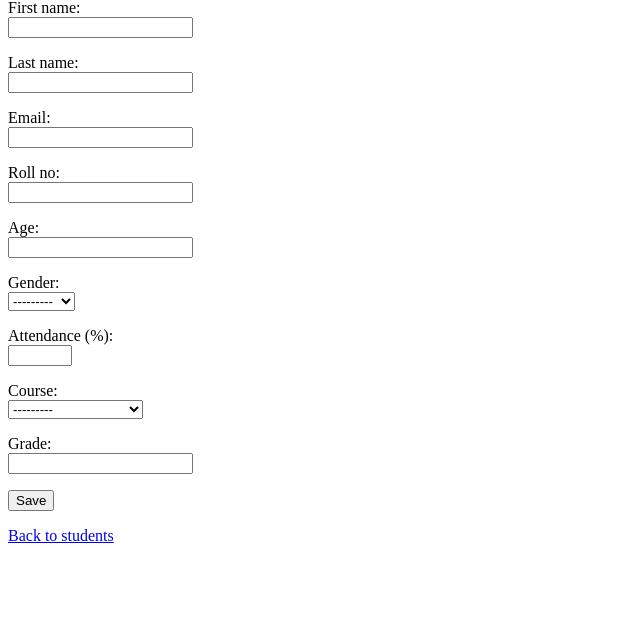
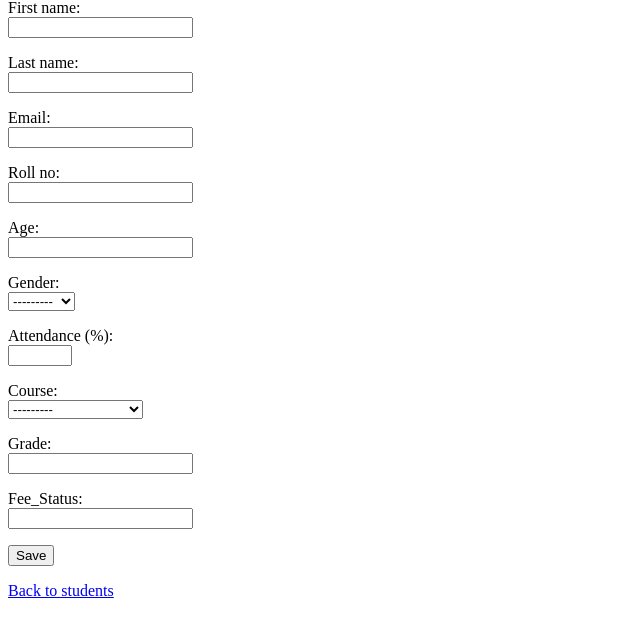
Before and after one commit to HSNAlekhya/Project-SMS, a Django app: page /add_student/ in a window 1280 px wide. Shown: the part 81-718 px from the top of the page, without its empty margins (0-640 px from the left). Run offline with Django 4.2, Linux system fonts and the light colour scheme; data comes from the database, SQL or seed files in the repository.

Commit message:
update code

```diff
--- a/projectsms/app1/admin.py
+++ b/projectsms/app1/admin.py
@@ -4,13 +4,13 @@ from .models import Student, Course, SimpleCourse
 
 @admin.register(Student)
 class StudentAdmin(admin.ModelAdmin):
-	list_display = ('first_name', 'last_name', 'roll_no', 'email', 'age', 'gender', 'attendance','grade',)
+	list_display = ('first_name', 'last_name', 'roll_no', 'email', 'age', 'gender', 'attendance','grade','fee_status',)
 	filter_horizontal = ('courses','simple_courses',)
 
 
 @admin.register(Course)
 class CourseAdmin(admin.ModelAdmin):
-    list_display = ('title', 'code', 'credits', 'instructor', 'semester', 'fee')
+    list_display = ('title', 'code', 'credits', 'instructor', 'semester',)
 
 
 @admin.register(SimpleCourse)
--- a/projectsms/app1/forms.py
+++ b/projectsms/app1/forms.py
@@ -6,16 +6,18 @@ class StudentForm(forms.ModelForm):
     class Meta:
         model = Student
         # keep only a single dropdown for course selection (selected_course)
-        fields = ['first_name', 'last_name', 'email', 'roll_no', 'age', 'gender', 'attendance', 'selected_course','grade']
+        fields = ['first_name', 'last_name', 'email', 'roll_no', 'age', 'gender', 'attendance', 'selected_course','grade','fee_status',]
         widgets = {
             'selected_course': forms.Select(),
             'gender': forms.Select(),
             'attendance': forms.NumberInput(attrs={'min': 0, 'max': 100}),
             'grade': forms.TextInput(attrs={'maxlength': 3}),
+            'fee_status': forms.TextInput(attrs={'maxlength': 10}),
         }
         labels = {
             'selected_course': 'Course',
             'gender': 'Gender',
             'attendance': 'Attendance (%)',
             'grade': 'Grade',
+            'fee_status': 'Fee_Status',
         }
--- a/projectsms/app1/models.py
+++ b/projectsms/app1/models.py
@@ -2,10 +2,10 @@ from django.db import models
 
 
 class Student(models.Model):
-    first_name = models.CharField(max_length=100)
-    last_name = models.CharField(max_length=100)
+    first_name = models.CharField(max_length=20)
+    last_name = models.CharField(max_length=10)
     email = models.EmailField(unique=True)
-    roll_no = models.CharField(max_length=20, unique=True)
+    roll_no = models.CharField(max_length=5, unique=True)
     age = models.PositiveIntegerField(null=True, blank=True)
     courses = models.ManyToManyField('Course', blank=True, related_name='students')
     # simple_courses: optional simple list of course names (max 50 chars)
@@ -26,6 +26,7 @@ class Student(models.Model):
     name = models.CharField(max_length=50)
     gender = models.CharField(max_length=1, choices=GENDER_CHOICES, blank=True)
     grade = models.CharField(max_length=3, blank=True)
+    fee_status = models.CharField(max_length=10)
 
 
     def __str__(self):
@@ -39,7 +40,7 @@ class Course(models.Model):
     credits = models.PositiveIntegerField(default=3)
     instructor = models.CharField(max_length=100, blank=True)
     semester = models.CharField(max_length=20, blank=True)
-    fee = models.DecimalField(max_digits=8, decimal_places=2, default=0)
+
 
     def __str__(self):
         return f"{self.title} ({self.code})"
--- a/projectsms/templates/add_student.html
+++ b/projectsms/templates/add_student.html
@@ -44,7 +44,11 @@
         {{ form.grade.label_tag }}<br>
         {{ form.grade }}
     </p>
-    <button type="submit">Save</button>
+    <p>
+        {{ form.fee_status.label_tag }}<br>
+        {{ form.fee_status }}
+    </p>
+        <button type="submit">Save</button>
     </form>
     <p><a href="{% url 'view_students' %}">Back to students</a></p>
 </body>
--- a/projectsms/templates/update_student.html
+++ b/projectsms/templates/update_student.html
@@ -44,6 +44,10 @@
         {{ form.grade.label_tag }}<br>
         {{ form.grade }}
     </p>
+    <p>
+        {{ form.fee_status.label_tag }}<br>
+        {{ form.fee_status }}
+    </p>
     <button type="submit">Save</button>
     </form>
     <p><a href="{% url 'view_students' %}">Back to students</a></p>
--- a/projectsms/templates/view_students.html
+++ b/projectsms/templates/view_students.html
@@ -12,7 +12,7 @@
     <h1>Students</h1>
     <p><a href="{% url 'add_student' %}">Add new student</a></p>
     <table class="students">
-    <tr><th>Roll Num</th><th>Name</th><th>Email</th><th>Age</th><th>Gender</th><th>Course</th><th>Attendance</th><th>Grade</th><th>Actions</th></tr>
+    <tr><th>Roll Num</th><th>Name</th><th>Email</th><th>Age</th><th>Gender</th><th>Course</th><th>Attendance</th><th>Grade</th><th>Fee Status</th><th>Actions</th></tr>
     {% for s in students %}
     <tr>
         <td>{{ s.roll_no }}</td>
@@ -23,6 +23,7 @@
         <td>{{ s.grade }}</td>
         <td>{% if s.selected_course %}{{ s.selected_course }}{% else %}-{% endif %}</td>
         <td>{% if s.attendance is not None %}{{ s.attendance }}%{% else %}-{% endif %}</td>
+        <td>{{ s.fee_status }}</td>
         <td>
         <a href="/update_student/{{ s.pk }}/">Edit</a> |
         <a href="/delete_student/{{ s.pk }}/">Delete</a>
```
Also changed, not shown: projectsms/app1/migrations/0010_remove_course_fee_student_fee_status_and_more.py (added), projectsms/db.sqlite3.
